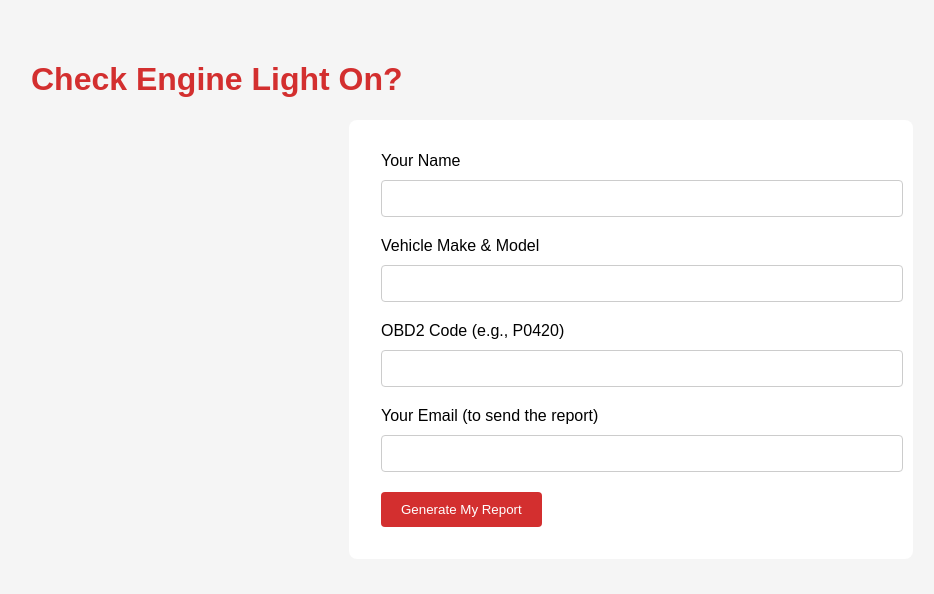
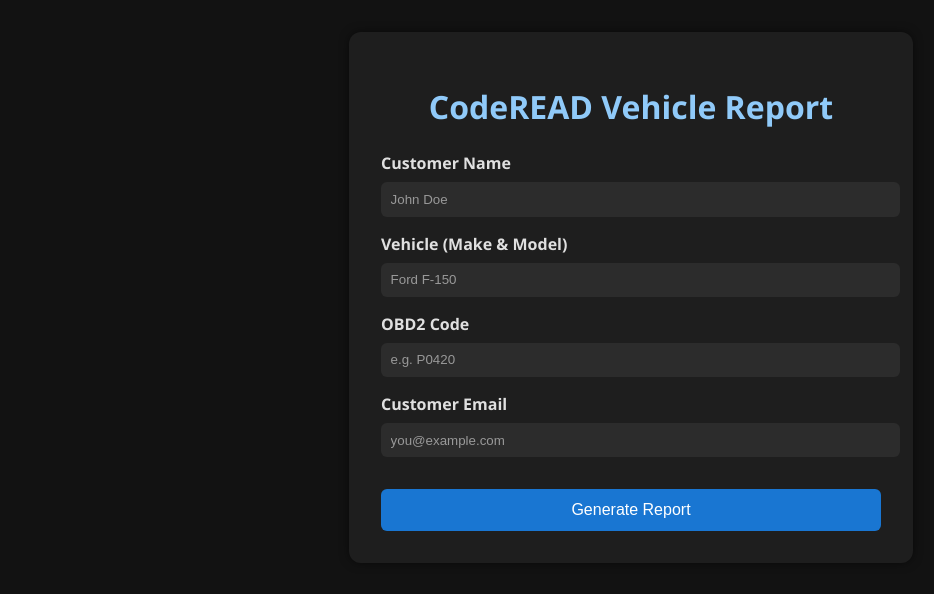
Before and after one commit to CODEREaDer24/coderead, a Flask app: page / in a window 1280 px wide. Shown: the top 594 px of the page, without its empty margins (9-943 px from the left). Run offline with Flask 3, Linux system fonts and the light colour scheme.

Commit message:
Update form.html

```diff
--- a/templates/form.html
+++ b/templates/form.html
@@ -1,34 +1,82 @@
-<!-- templates/form.html -->
 <!DOCTYPE html>
 <html lang="en">
 <head>
-    <meta charset="UTF-8">
-    <title>CodeRead Vehicle Diagnostics</title>
-    <style>
-        body { font-family: Arial, sans-serif; padding: 2rem; background: #f5f5f5; }
-        h1 { color: #d32f2f; }
-        form { background: white; padding: 2rem; border-radius: 8px; max-width: 500px; margin: auto; }
-        input, select { width: 100%; padding: 10px; margin-top: 10px; margin-bottom: 20px; border: 1px solid #ccc; border-radius: 4px; }
-        button { padding: 10px 20px; background: #d32f2f; color: white; border: none; border-radius: 4px; cursor: pointer; }
-        button:hover { background: #b71c1c; }
-    </style>
+  <meta charset="UTF-8" />
+  <meta name="viewport" content="width=device-width, initial-scale=1.0"/>
+  <title>CodeREAD - Start Diagnosis</title>
+  <style>
+    body {
+      background-color: #121212;
+      color: #e0e0e0;
+      font-family: 'Segoe UI', sans-serif;
+      margin: 0;
+      padding: 2rem;
+    }
+    .container {
+      max-width: 500px;
+      margin: auto;
+      background-color: #1e1e1e;
+      padding: 2rem;
+      border-radius: 12px;
+      box-shadow: 0 0 10px rgba(0,0,0,0.5);
+    }
+    h1 {
+      text-align: center;
+      color: #90caf9;
+      margin-bottom: 1.5rem;
+    }
+    label {
+      display: block;
+      margin-top: 1rem;
+      margin-bottom: 0.5rem;
+      font-weight: bold;
+    }
+    input {
+      width: 100%;
+      padding: 0.6rem;
+      border-radius: 6px;
+      border: none;
+      background-color: #2c2c2c;
+      color: #e0e0e0;
+    }
+    input::placeholder {
+      color: #999;
+    }
+    button {
+      margin-top: 2rem;
+      width: 100%;
+      padding: 0.75rem;
+      border: none;
+      border-radius: 6px;
+      background-color: #1976d2;
+      color: white;
+      font-size: 1rem;
+      cursor: pointer;
+      transition: background-color 0.3s ease;
+    }
+    button:hover {
+      background-color: #1565c0;
+    }
+  </style>
 </head>
 <body>
-    <h1>Check Engine Light On?</h1>
+  <div class="container">
+    <h1>CodeREAD Vehicle Report</h1>
     <form action="/report" method="POST">
-        <label for="name">Your Name</label>
-        <input type="text" id="name" name="name" required>
+      <label for="name">Customer Name</label>
+      <input type="text" id="name" name="name" placeholder="John Doe" required>
 
-        <label for="vehicle">Vehicle Make & Model</label>
-        <input type="text" id="vehicle" name="vehicle" required>
+      <label for="vehicle">Vehicle (Make & Model)</label>
+      <input type="text" id="vehicle" name="vehicle" placeholder="Ford F-150" required>
 
-        <label for="code">OBD2 Code (e.g., P0420)</label>
-        <input type="text" id="code" name="code" required>
+      <label for="code">OBD2 Code</label>
+      <input type="text" id="code" name="code" placeholder="e.g. P0420" required>
 
-        <label for="email">Your Email (to send the report)</label>
-        <input type="email" id="email" name="email" required>
+      <label for="email">Customer Email</label>
+      <input type="email" id="email" name="email" placeholder="you@example.com" required>
 
-        <button type="submit">Generate My Report</button>
+      <button type="submit">Generate Report</button>
     </form>
+  </div>
 </body>
 </html>
```
